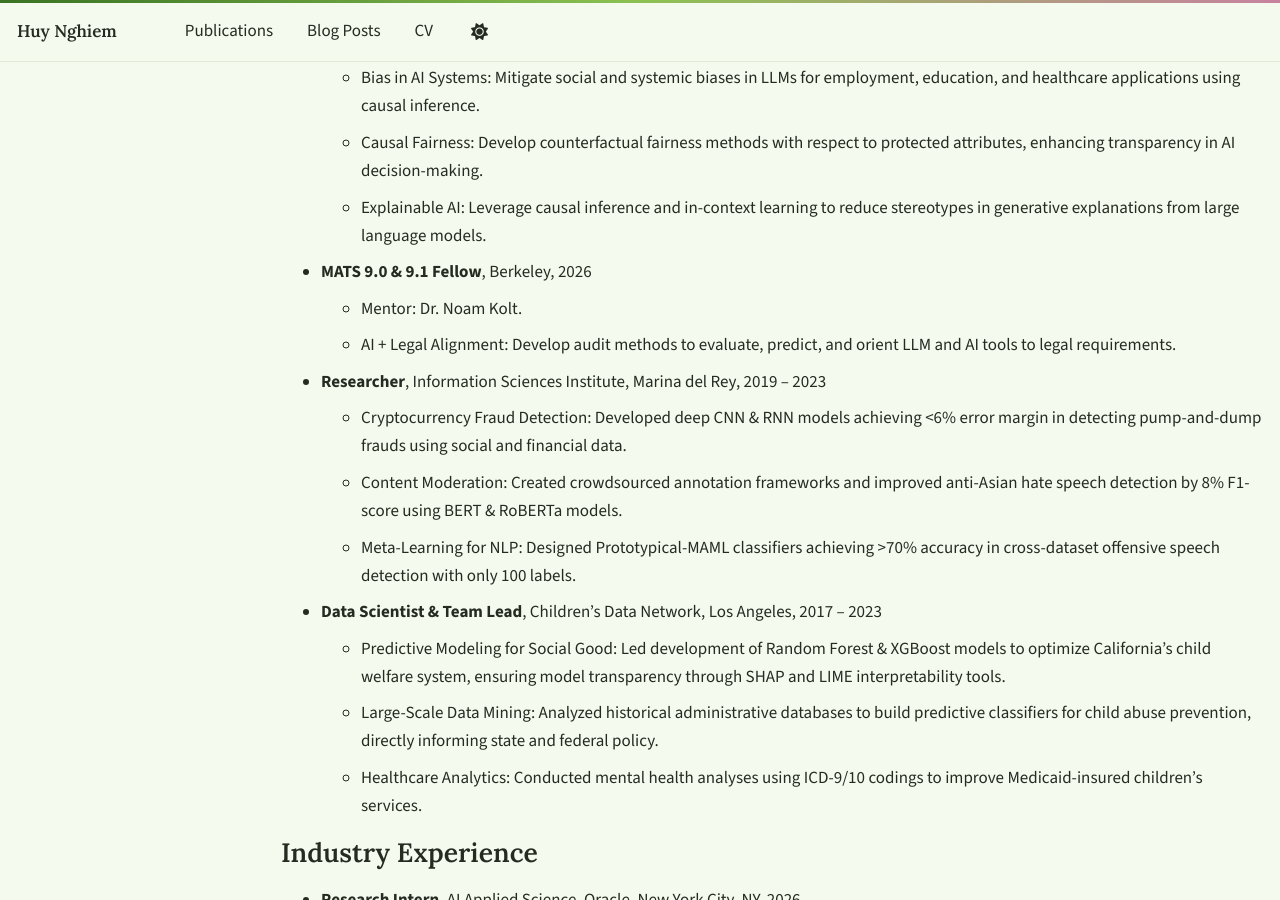
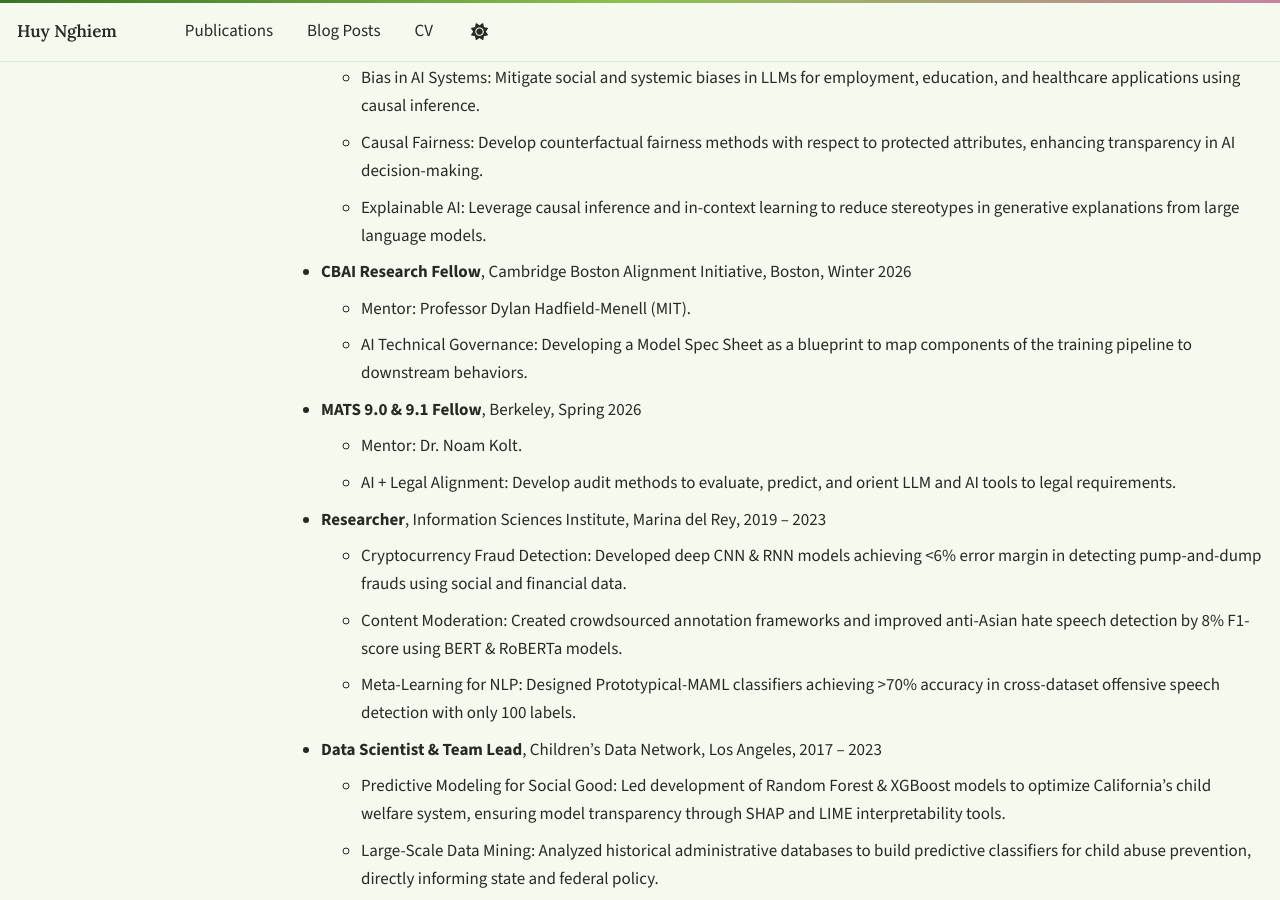
Before and after one commit to hnghiem-nlp/hnghiem-nlp.github.io, a Jekyll site: the page built from _pages/cv.md, in a window 1280 px wide and 900 px high, scrolled down 732 px. Built offline with Jekyll 4.4.1, drawn with Linux system fonts in a browser that asks for light colours; a script that is not in the unit is left out; some of the changed text lies outside the part shown.

Commit message:
Add CBAI fellowship from October 2026 CV
- Publish Academic_CV_102026.pdf and repoint the download button
- Add CBAI Research Fellow role (mentor: Dylan Hadfield-Menell, MIT),
  date the MATS fellowship to Spring 2026, and refresh reviewing
- Announce the CBAI fellowship in News & Updates
- Mark CAIT as under ICLR submission

Co-Authored-By: Claude Opus 5 (1M context) <noreply@anthropic.com>

```diff
--- a/_pages/cv.md
+++ b/_pages/cv.md
@@ -9,7 +9,7 @@ redirect_from:
 
 {% include base_path %}
 
-[Download CV (PDF)](/files/Academic_CV_092026.pdf){: .btn .btn--primary}
+[Download CV (PDF)](/files/Academic_CV_102026.pdf){: .btn .btn--primary}
 
 Education
 ======
@@ -33,7 +33,11 @@ Research Experience
   * Causal Fairness: Develop counterfactual fairness methods with respect to protected attributes, enhancing transparency in AI decision-making.
   * Explainable AI: Leverage causal inference and in-context learning to reduce stereotypes in generative explanations from large language models.
 
-* **MATS 9.0 & 9.1 Fellow**, Berkeley, 2026
+* **CBAI Research Fellow**, Cambridge Boston Alignment Initiative, Boston, Winter 2026
+  * Mentor: Professor Dylan Hadfield-Menell (MIT).
+  * AI Technical Governance: Developing a Model Spec Sheet as a blueprint to map components of the training pipeline to downstream behaviors.
+
+* **MATS 9.0 & 9.1 Fellow**, Berkeley, Spring 2026
   * Mentor: Dr. Noam Kolt.
   * AI + Legal Alignment: Develop audit methods to evaluate, predict, and orient LLM and AI tools to legal requirements.
 
```
Also changed, not shown: other parts of _pages/cv.md (+2 -2 lines), _pages/about.md (+4 -0 lines), _publications/2026-cait.md (+1 -1 lines), 1 other file.
